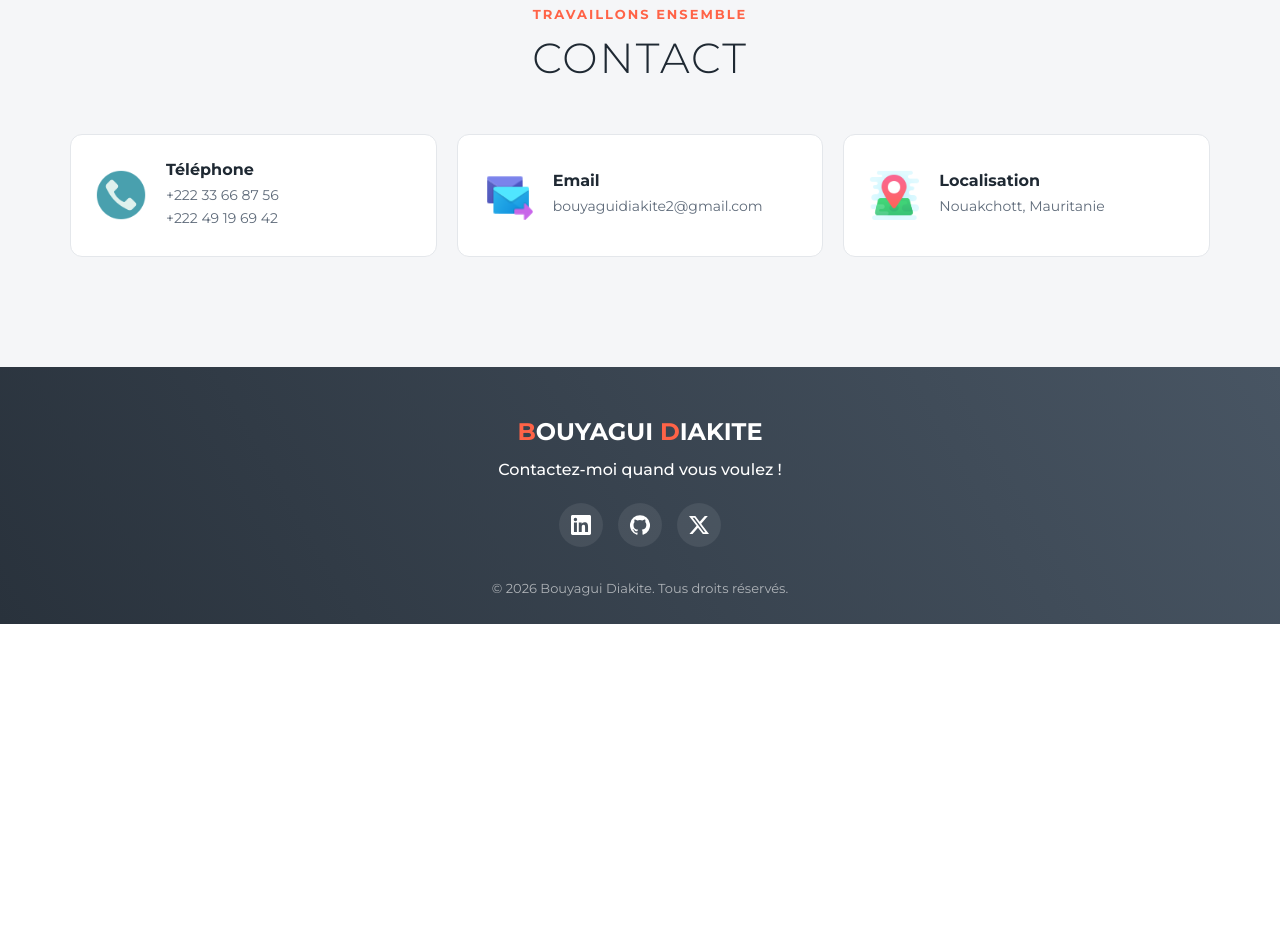
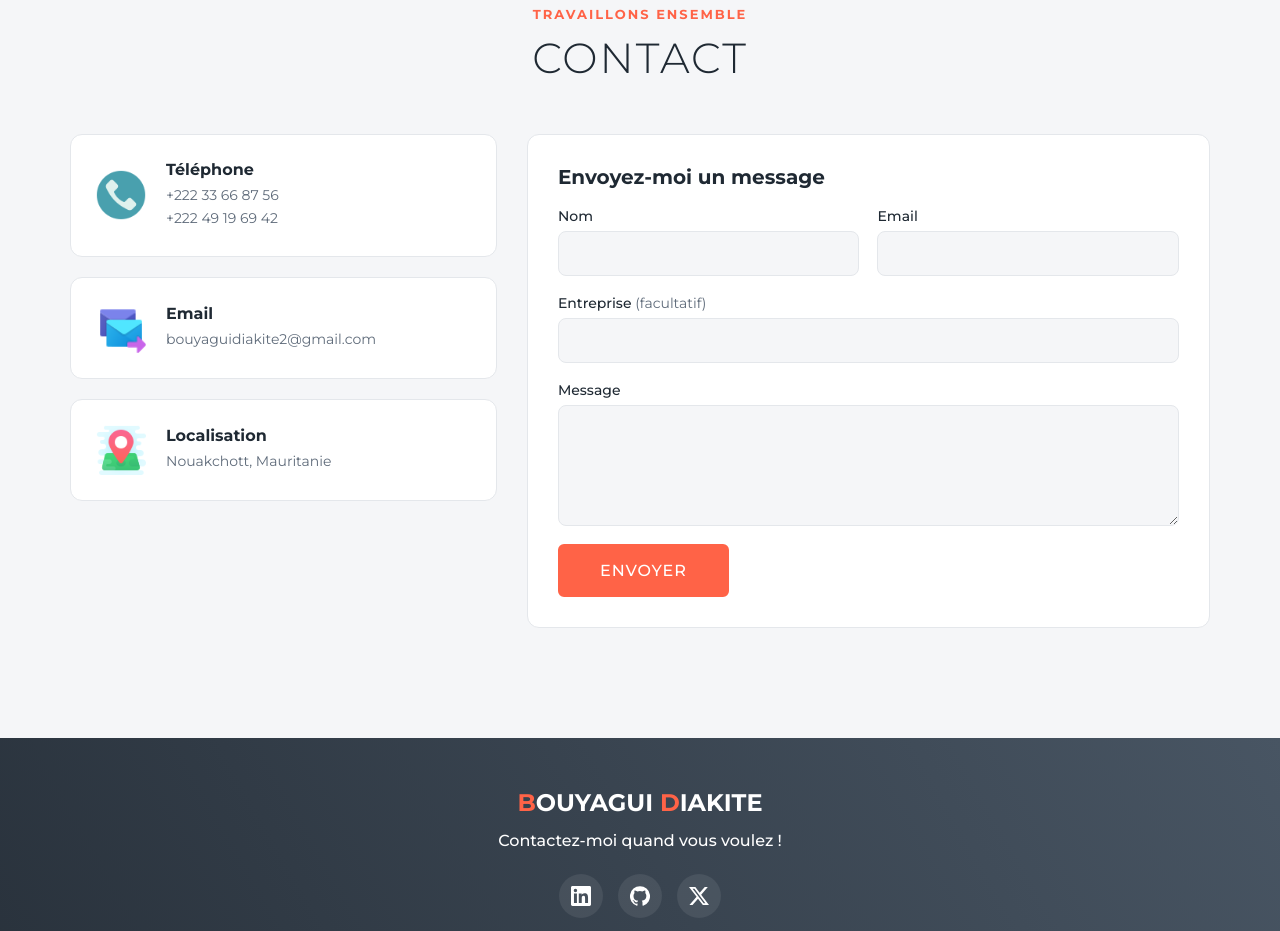
Before and after one commit to Bouyagui-diakite/portfolio, a plain HTML site: page index.html in a window 1280 px wide. Shown: the part 5760-6691 px from the top of the page. Before the commit the page ends 6384 px from the top, so only its background shows below. Drawn offline with Linux system fonts and the light colour scheme.

Commit message:
Formulaire de contact (Web3Forms)

```diff
--- a/index.html
+++ b/index.html
@@ -289,6 +289,7 @@
             <span class="eyebrow">Travaillons ensemble</span>
             <h2 class="section-title">Contact</h2>
         </div>
+        <div class="contact-layout">
         <div class="contact-items">
             <div class="contact-item">
                 <div class="icon"><img src="images/icons8-phone-64.png" alt=""></div>
@@ -315,6 +316,33 @@
                 </div>
             </div>
         </div>
+
+        <form class="contact-form" id="contact-form" action="https://api.web3forms.com/submit" method="POST">
+            <!-- clé publique Web3Forms : les messages arrivent sur bouyaguidiakite2@gmail.com -->
+            <input type="hidden" name="access_key" value="1512778f-2d88-4414-a1f5-3ca4e0561b0a">
+            <input type="hidden" name="subject" value="Nouveau message depuis le portfolio">
+            <input type="hidden" name="from_name" value="Portfolio Bouyagui Diakite">
+            <input type="checkbox" name="botcheck" class="botcheck" tabindex="-1" autocomplete="off">
+
+            <h3>Envoyez-moi un message</h3>
+            <div class="form-row">
+                <label>Nom
+                    <input type="text" name="name" required autocomplete="name">
+                </label>
+                <label>Email
+                    <input type="email" name="email" required autocomplete="email">
+                </label>
+            </div>
+            <label><span>Entreprise <span class="optional">(facultatif)</span></span>
+                <input type="text" name="entreprise" autocomplete="organization">
+            </label>
+            <label>Message
+                <textarea name="message" rows="5" required></textarea>
+            </label>
+            <button type="submit" class="ctn ctn-primary">Envoyer</button>
+            <p class="form-status" role="status" aria-live="polite"></p>
+        </form>
+        </div>
     </div>
 </section>
   <!--  fin section contacts-->
--- a/script.js
+++ b/script.js
@@ -30,3 +30,34 @@ document.addEventListener('scroll', () => {
 })
 
 document.getElementById('year').textContent = new Date().getFullYear();
+
+// formulaire de contact : envoi via Web3Forms sans quitter la page
+const contact_form = document.getElementById('contact-form');
+const form_status = contact_form.querySelector('.form-status');
+const form_button = contact_form.querySelector('button[type=submit]');
+
+contact_form.addEventListener('submit', async (e) => {
+    e.preventDefault();
+    form_status.className = 'form-status';
+    form_status.textContent = 'Envoi en cours…';
+    form_button.disabled = true;
+
+    try {
+        const response = await fetch(contact_form.action, {
+            method: 'POST',
+            headers: { 'Content-Type': 'application/json', Accept: 'application/json' },
+            body: JSON.stringify(Object.fromEntries(new FormData(contact_form)))
+        });
+        const result = await response.json();
+        if (!response.ok || !result.success) throw new Error(result.message);
+
+        form_status.classList.add('success');
+        form_status.textContent = 'Merci, votre message a bien été envoyé. Je vous réponds au plus vite.';
+        contact_form.reset();
+    } catch (error) {
+        form_status.classList.add('error');
+        form_status.textContent = "L'envoi a échoué. Écrivez-moi directement à bouyaguidiakite2@gmail.com.";
+    } finally {
+        form_button.disabled = false;
+    }
+})
--- a/style.css
+++ b/style.css
@@ -713,6 +713,92 @@ p{
 .contact-info a:hover{
     color: var(--accent);
 }
+.contact-layout{
+    display: grid;
+    gap: 30px;
+}
+.contact-form{
+    display: flex;
+    flex-direction: column;
+    gap: 18px;
+    padding: 30px;
+    background-color: white;
+    border: 1px solid var(--border);
+    border-radius: var(--radius);
+}
+.contact-form h3{
+    font-size: 2rem;
+    font-weight: 600;
+}
+.contact-form .form-row{
+    display: grid;
+    gap: 18px;
+}
+.contact-form label{
+    display: flex;
+    flex-direction: column;
+    gap: 6px;
+    font-size: 1.4rem;
+    font-weight: 500;
+    color: var(--text);
+}
+.contact-form .optional{
+    color: var(--muted);
+    font-weight: 400;
+}
+.contact-form input,
+.contact-form textarea{
+    font: inherit;
+    font-size: 1.5rem;
+    font-weight: 400;
+    color: var(--text);
+    padding: 12px 14px;
+    border: 1px solid var(--border);
+    border-radius: 8px;
+    background-color: var(--bg-alt);
+    transition: .2s ease;
+    transition-property: border-color, background-color;
+}
+.contact-form textarea{
+    resize: vertical;
+}
+.contact-form input:focus,
+.contact-form textarea:focus{
+    outline: none;
+    border-color: var(--accent);
+    background-color: white;
+}
+.contact-form .botcheck{
+    display: none;
+}
+.contact-form .ctn{
+    align-self: flex-start;
+    margin-top: 0;
+    cursor: pointer;
+    font-family: inherit;
+}
+.contact-form .ctn:disabled{
+    opacity: .6;
+    cursor: wait;
+}
+.form-status{
+    font-size: 1.4rem;
+    font-weight: 500;
+}
+.form-status:empty{
+    display: none;
+}
+.form-status.success{
+    color: #059669;
+}
+.form-status.error{
+    color: #dc2626;
+}
+@media only screen and (min-width: 600px){
+    .contact-form .form-row{
+        grid-template-columns: 1fr 1fr;
+    }
+}
 /* end section contact*/
 
 
@@ -826,8 +912,9 @@ p{
     #about .section-title{
         text-align: left;
     }
-    .contact-items{
-        grid-template-columns: repeat(3, 1fr);
+    .contact-layout{
+        grid-template-columns: 1fr 1.6fr;
+        align-items: start;
     }
     #header .hamburger{
         display: none;
```
